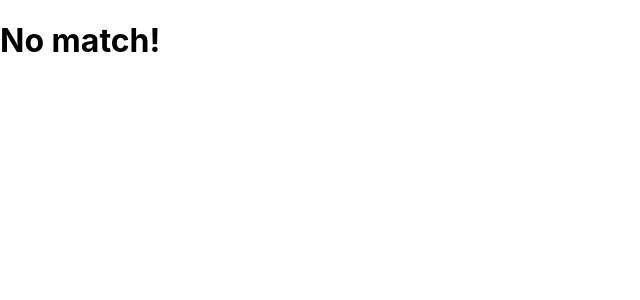
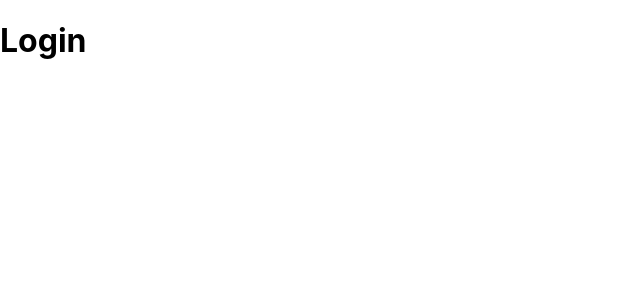
Before and after one commit to Lanzhou-J/WishUpon_client, a React (Create React App) app: page /login in a window 1280 px wide. Shown: the top 300 px of the page, without its empty margins (0-640 px from the left). Built offline with nearby package versions, Linux system fonts and the light colour scheme.

Commit message:
add Login page

```diff
--- a/src/components/App.jsx
+++ b/src/components/App.jsx
@@ -1,6 +1,8 @@
 import React from 'react';
 import { Route, Switch } from "react-router-dom";
 import Home from "./Home";
+import SignUp from "./SignUp";
+import Login from "./Login";
 import NoMatch from "./NoMatch";
 import Wishes from "./Wishes";
 // import CreateWish from "./CreateWish";
@@ -16,7 +18,7 @@ class App extends React.Component {
           {/* <Route exact path="/wishes/:id/edit" component={EditWish} /> */}
           {/* <Route exact path="/wishes/:id" component={Wish} /> */}
           <Route exact path="/wishes" component={Wishes} />
-          {/* <Route exact path="/login" component={Login} /> */}
+          <Route exact path="/login" component={Login} />
           {/* <Route exact path="/sign-up" component={SignUp} /> */}
           <Route exact path="/" component={Home} />
           <Route component={NoMatch} />
--- a/src/components/Login.jsx
+++ b/src/components/Login.jsx
@@ -0,0 +1,13 @@
+import React from "react";
+
+class Login extends React.Component {
+  render() {
+    return (
+      <div>
+        <h1>Login</h1>
+      </div>
+    )
+  }
+}
+
+export default Login;
```
